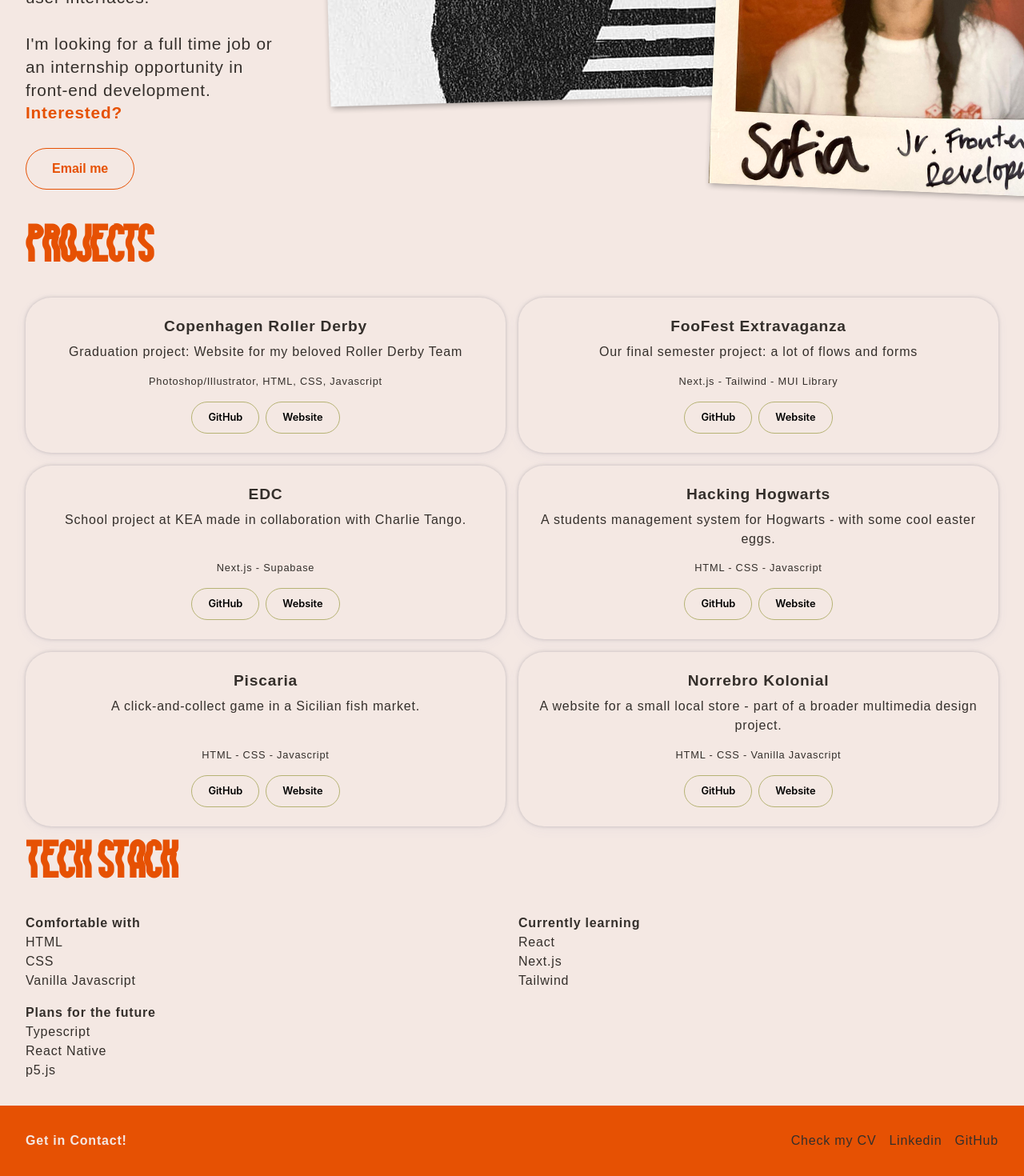
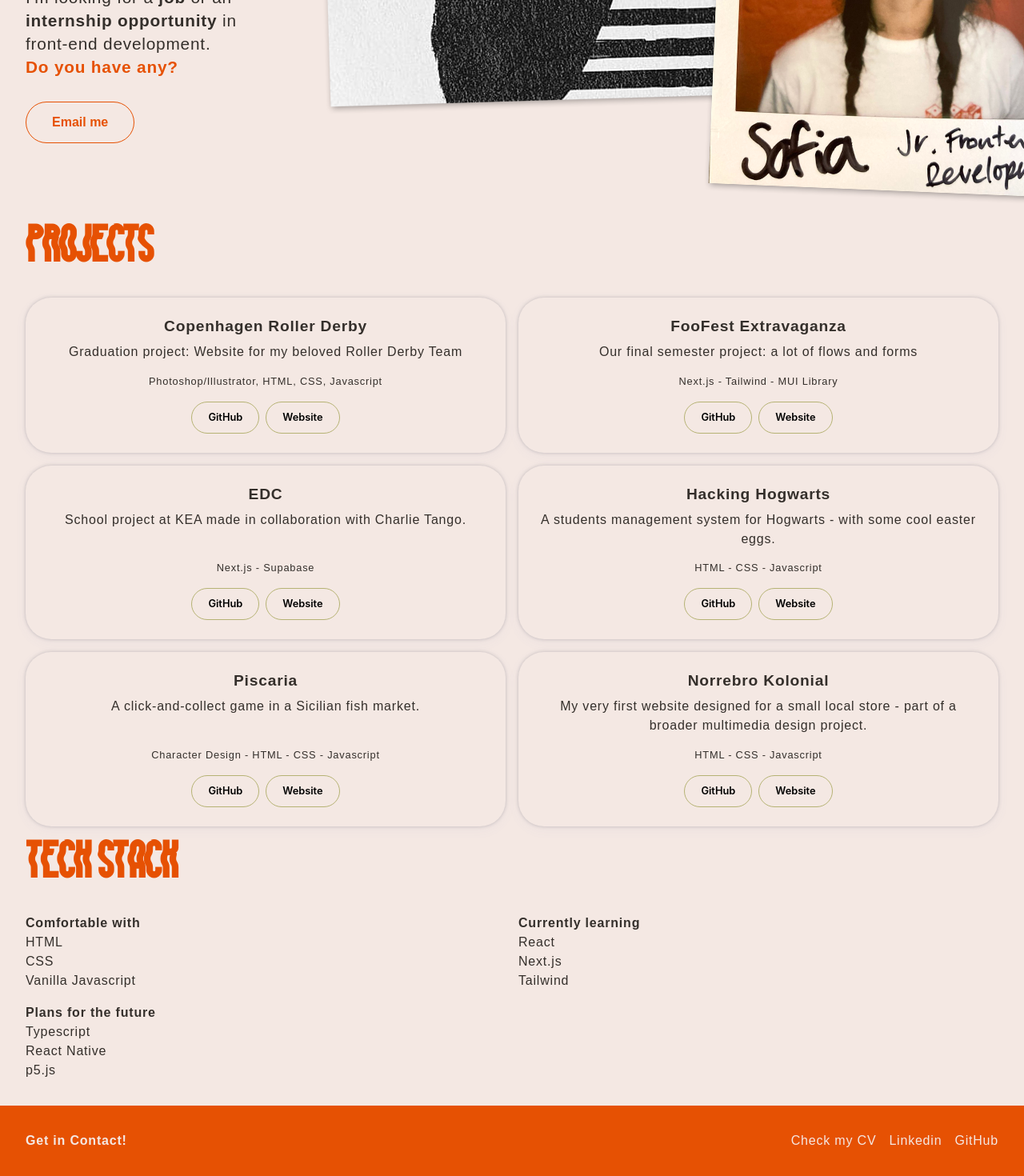
Before and after one commit to rossosofia/sofia-portfolio, a Next.js app: page / in a window 1280 px wide. Shown: the part 833-2303 px from the top of the page at 80% size. Built offline with nearby package versions, Linux system fonts and the light colour scheme.

Commit message:
fixed mobile version

```diff
--- a/src/components/Hero.js
+++ b/src/components/Hero.js
@@ -16,13 +16,12 @@ const Header = () => {
       I am Sofia, a <strong>multimedia designer</strong> and <strong>front-end developer</strong>, with a background in industrial design.
       <br></br>
       <br></br>
-      In my toolbox I have a mix of creativity and technical skills, with solid foundations in design thinking, user research, and visual design.
+      In my toolbox I have a mix of <strong>creativity</strong> and <strong>technical skills</strong>, with solid foundations in graphic design, UX/UI and front-end development.
       <br></br>
       <br></br>
-      I am currently diving into the world of web development and user interfaces.
+      I'm looking for a <strong>job</strong> or an <strong>internship opportunity</strong> in front-end development.
       <br></br>
-      <br></br>
-      I'm looking for a full time job or an internship opportunity in front-end development. <strong className={styles.interested}>Interested?</strong>
+      <strong className={styles.interested}>Do you have any?</strong>
       <br></br>
       <br></br>
       <button className={styles.emailbutton}>Email me</button>
--- a/src/components/ProjectCard/Projectcard.module.css
+++ b/src/components/ProjectCard/Projectcard.module.css
@@ -16,7 +16,7 @@
   align-items: center;
   justify-content: center;
   color: var(--color-dark);
-  font-weight: 200;
+  font-weight: 500;
   font-size: 0.8rem;
   padding: 0.8rem 0;
 }
--- a/src/components/footer.module.css
+++ /dev/null
@@ -1,3 +0,0 @@
-.list {
-  list-style: none;
-}
--- a/src/pages/index.js
+++ b/src/pages/index.js
@@ -46,7 +46,7 @@ import Footer from '../components/Footer';
       "id": 1,
       "title": "Piscaria",
       "description": "A click-and-collect game in a Sicilian fish market.",
-      "keywords": "HTML - CSS - Javascript",
+      "keywords": "Character Design - HTML - CSS - Javascript",
       "githubLink" : "https://github.com/rossosofia/piscaria-game",
       "websiteLink": "https://rossosofia.github.io/piscaria-game/"
     },
@@ -54,8 +54,8 @@ import Footer from '../components/Footer';
     {
       "id": 0,
       "title": "Norrebro Kolonial",
-      "description": "A website for a small local store - part of a broader multimedia design project.",
-      "keywords": "HTML - CSS - Vanilla Javascript",
+      "description": "My very first website designed for a small local store - part of a broader multimedia design project.",
+      "keywords": "HTML - CSS - Javascript",
       "githubLink" : "https://github.com/rossosofia/kolonial-website",
       "websiteLink": "https://rossosofia.github.io/kolonial-website/"
     }
--- a/src/styles/Home.module.css
+++ b/src/styles/Home.module.css
@@ -43,3 +43,7 @@
   background-color: var(--color-accent);
   margin: 2rem -2rem -2rem -2rem;
 }
+
+.footer p {
+  color: var(--color-light);
+}
--- a/src/styles/globals.css
+++ b/src/styles/globals.css
@@ -89,10 +89,6 @@ a:hover {
 }
 
 @media only screen and (max-width: 900px) {
-  body {
-    margin: 2rem 1rem;
-  }
-
   section {
     padding-top: 2rem;
   }
```
